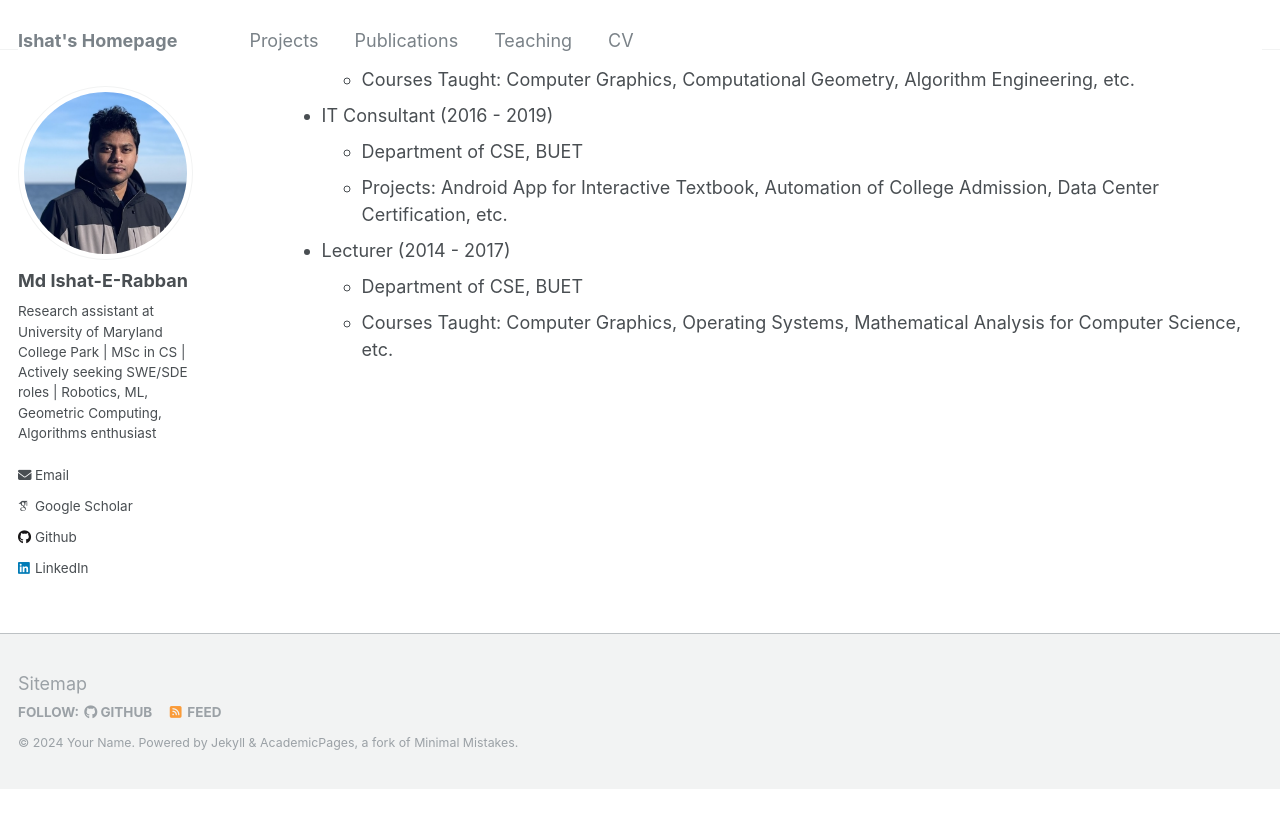
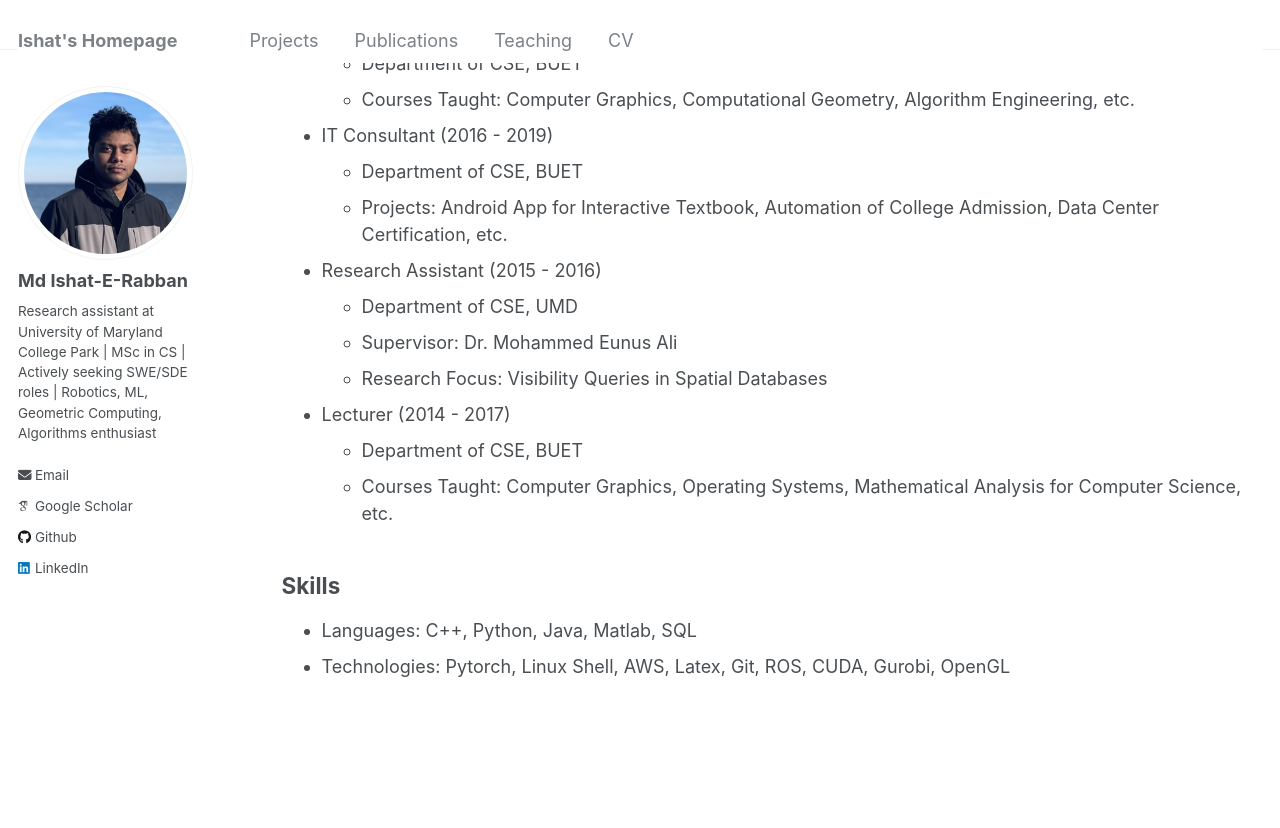
Before and after one commit to ieranik/ieranik.github.io, a Jekyll site: the page built from _pages/cv.md, in a window 1280 px wide and 900 px high, scrolled down 631 px. Shown: the top 828 px of the window. Built offline with Jekyll 4.4.1, drawn with Linux system fonts in a browser that asks for light colours; some web fonts are replaced; before the commit the page ends 1419 px from its top, so only the background shows below that.

Commit message:
updated CV section

```diff
--- a/_pages/cv.md
+++ b/_pages/cv.md
@@ -16,7 +16,7 @@ Education
 * B.Sc. in Computer Science and Engineering, Bangladesh University of Engineering and Technology, 2014
 
 Work experience
-======
+----
 * Research Assistant (2021 - present)
   * Robotics Algorithms & Autonomous Systems Lab, Department of CS, UMD
   * Supervisor: Dr. Pratap Tokekar
@@ -34,6 +34,18 @@ Work experience
   * Department of CSE, BUET
   * Projects: Android App for Interactive Textbook, Automation of College Admission, Data Center Certification, etc.
 
+* Research Assistant (2015 - 2016)
+  * Department of CSE, UMD
+  * Supervisor: Dr. Mohammed Eunus Ali
+  * Research Focus: Visibility Queries in Spatial Databases
+
 * Lecturer (2014 - 2017)
   * Department of CSE, BUET
   * Courses Taught: Computer Graphics, Operating Systems, Mathematical Analysis for Computer Science, etc.
+
+
+
+Skills
+----
+* Languages: C++, Python, Java, Matlab, SQL
+* Technologies: Pytorch, Linux Shell, AWS, Latex, Git, ROS, CUDA, Gurobi, OpenGL
```
